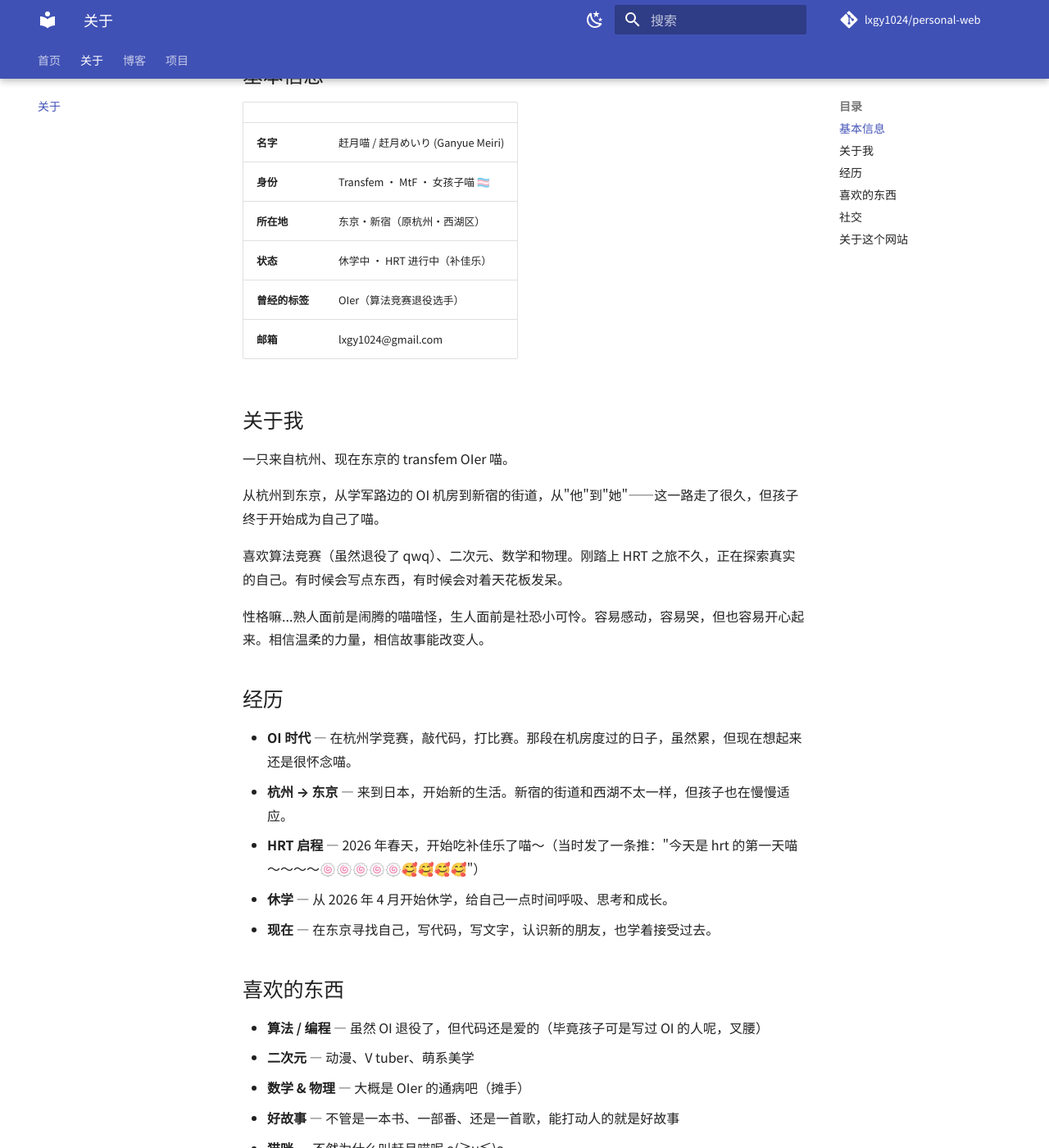
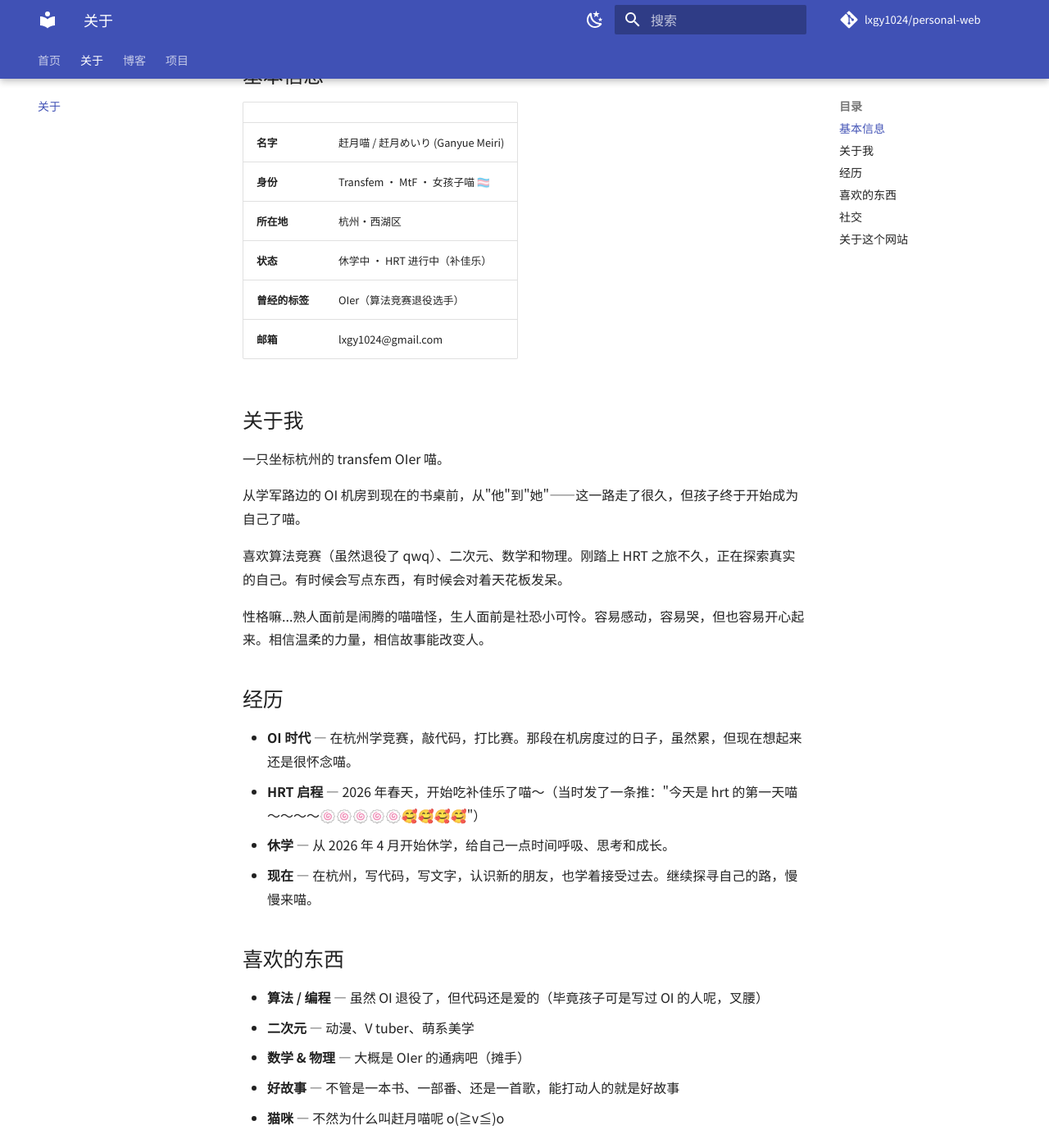
Before and after one commit to lxgy1024/personal-web, an MkDocs documentation site: the page built from docs/about.md, in a window 1280 px wide and 1400 px high, scrolled down 408 px. Shown: the whole window at 82% size. Built offline with MkDocs 1.6.1 and Material for MkDocs 9.7.7, drawn with Linux system fonts in a browser that asks for light colours; comment, search, counter and statistics services are not loaded.

Commit message:
fix: correct location to Hangzhou, remove duplicate line

```diff
--- a/docs/about.md
+++ b/docs/about.md
@@ -18,16 +18,16 @@
 |---|---|
 | **名字** | 赶月喵 / 赶月めいり (Ganyue Meiri) |
 | **身份** | Transfem · MtF · 女孩子喵 🏳️‍⚧️ |
-| **所在地** | 东京·新宿（原杭州·西湖区） |
+| **所在地** | 杭州·西湖区 |
 | **状态** | 休学中 · HRT 进行中（补佳乐） |
 | **曾经的标签** | OIer（算法竞赛退役选手） |
 | **邮箱** | lxgy1024@gmail.com |
 
 ## 关于我
 
-一只来自杭州、现在东京的 transfem OIer 喵。
+一只坐标杭州的 transfem OIer 喵。
 
-从杭州到东京，从学军路边的 OI 机房到新宿的街道，从"他"到"她"——这一路走了很久，但孩子终于开始成为自己了喵。
+从学军路边的 OI 机房到现在的书桌前，从"他"到"她"——这一路走了很久，但孩子终于开始成为自己了喵。
 
 喜欢算法竞赛（虽然退役了 qwq）、二次元、数学和物理。刚踏上 HRT 之旅不久，正在探索真实的自己。有时候会写点东西，有时候会对着天花板发呆。
 
@@ -36,10 +36,9 @@
 ## 经历
 
 - **OI 时代** — 在杭州学竞赛，敲代码，打比赛。那段在机房度过的日子，虽然累，但现在想起来还是很怀念喵。
-- **杭州 → 东京** — 来到日本，开始新的生活。新宿的街道和西湖不太一样，但孩子也在慢慢适应。
 - **HRT 启程** — 2026 年春天，开始吃补佳乐了喵～（当时发了一条推："今天是 hrt 的第一天喵～～～～🍥🍥🍥🍥🍥🥰🥰🥰🥰"）
 - **休学** — 从 2026 年 4 月开始休学，给自己一点时间呼吸、思考和成长。
-- **现在** — 在东京寻找自己，写代码，写文字，认识新的朋友，也学着接受过去。
+- **现在** — 在杭州，写代码，写文字，认识新的朋友，也学着接受过去。继续探寻自己的路，慢慢来喵。
 
 ## 喜欢的东西
 
```
Also changed, not shown: docs/index.md (+1 -1 lines).
